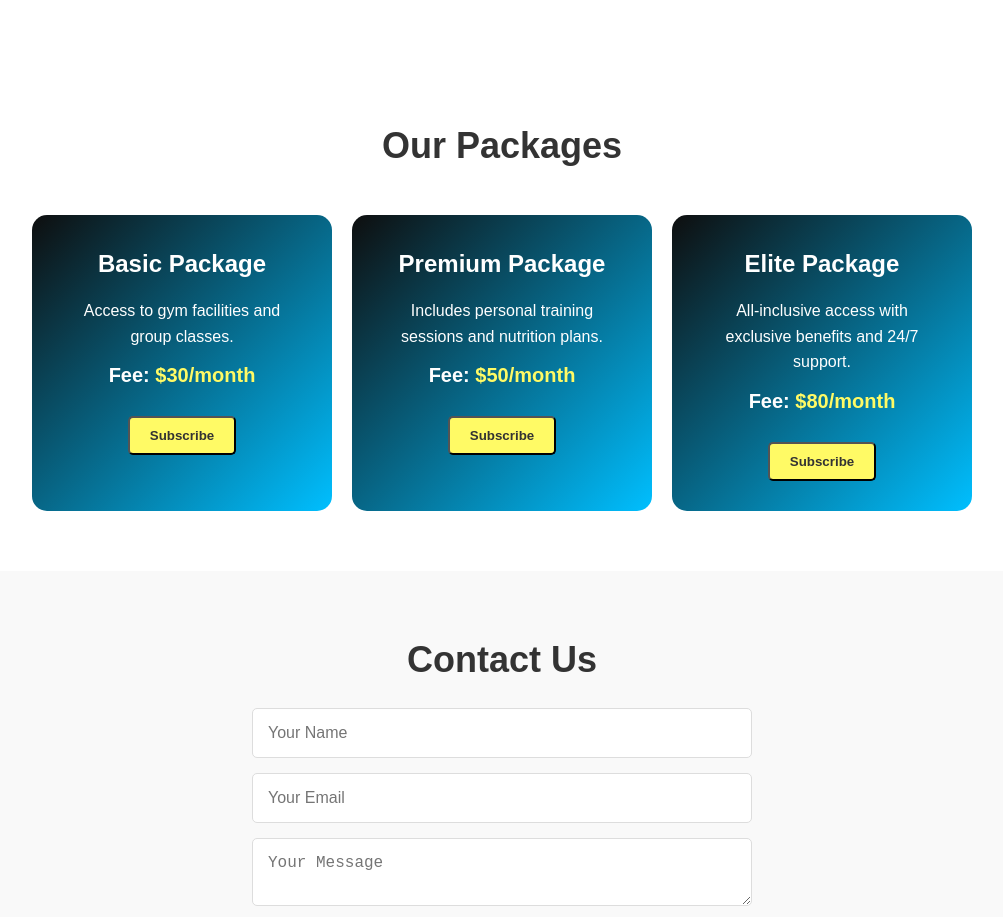
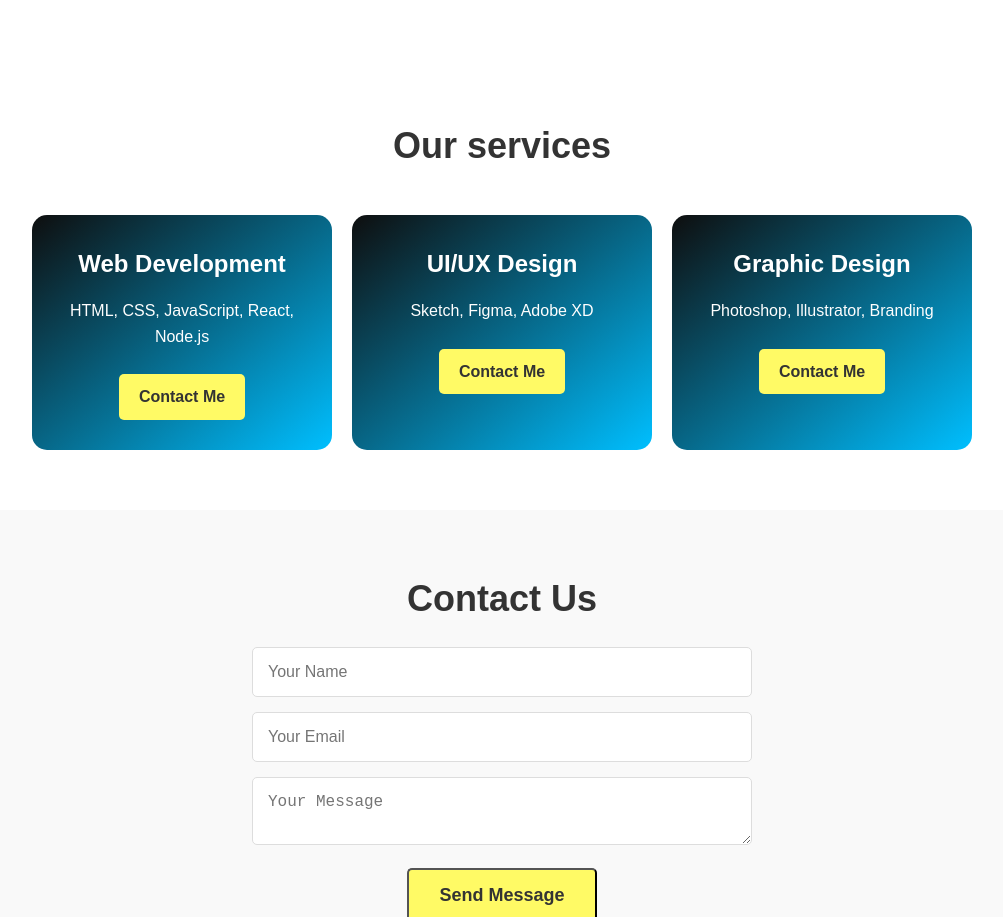
Before and after one commit to Shubhuscode/gym_website, a plain HTML site: page index.html in a window 1280 px wide. Shown: the part 1761-2678 px from the top of the page, without its empty margins (138-1141 px from the left). Drawn offline with Linux system fonts and the light colour scheme; some packages are replaced by stand-ins of ours; a script that the page names is missing.

Commit message:
Added the service changes as per task #15

```diff
--- a/index.html
+++ b/index.html
@@ -1,11 +1,13 @@
 <!DOCTYPE html>
 <html lang="en">
+
 <head>
     <meta charset="UTF-8">
     <meta name="viewport" content="width=device-width, initial-scale=1.0">
     <title>Shubham Ghaturle</title>
     <link rel="stylesheet" href="style.css">
 </head>
+
 <body>
     <!-- Header -->
     <header>
@@ -35,7 +37,8 @@
     <!-- About Section -->
     <section id="about">
         <h2>About Me</h2>
-            <p>Hi, I'm Shubham Ghaturle. I specialize in Java development. I have experience in building scalable and efficient applications, and I'm passionate about coding and solving complex problems.</p>
+        <p>Hi, I'm Shubham Ghaturle. I specialize in Java development. I have experience in building scalable and
+            efficient applications, and I'm passionate about coding and solving complex problems.</p>
     </section>
 
 
@@ -55,25 +58,22 @@
     <!-- Services Section -->
     <section id="services">
         <div class="container">
-                <h2>Our Packages</h2>
+            <h2>Our services</h2>
             <div class="services">
                 <div class="service">
-                        <h3>Basic Package</h3>
-                        <p>Access to gym facilities and group classes.</p>
-                        <p class="price">Fee: <span>$30/month</span></p>
-                        <button class="btn">Subscribe</button>
+                    <h3>Web Development</h3>
+                    <p>HTML, CSS, JavaScript, React, Node.js</p>
+                    <a href="#contact" class="btn">Contact Me</a>
                 </div>
                 <div class="service">
-                        <h3>Premium Package</h3>
-                        <p>Includes personal training sessions and nutrition plans.</p>
-                        <p class="price">Fee: <span>$50/month</span></p>
-                        <button class="btn">Subscribe</button>
+                    <h3>UI/UX Design</h3>
+                    <p>Sketch, Figma, Adobe XD</p>
+                    <a href="#contact" class="btn">Contact Me</a>
                 </div>
                 <div class="service">
-                        <h3>Elite Package</h3>
-                        <p>All-inclusive access with exclusive benefits and 24/7 support.</p>
-                        <p class="price">Fee: <span>$80/month</span></p>
-                        <button class="btn">Subscribe</button>
+                    <h3>Graphic Design</h3>
+                    <p>Photoshop, Illustrator, Branding</p>
+                    <a href="#contact" class="btn">Contact Me</a>
                 </div>
             </div>
         </div>
@@ -104,7 +104,7 @@
 
     <!-- JavaScript for Form Validation and SweetAlert -->
     <script>
-        document.getElementById("contactForm").addEventListener("submit", function(event) {
+        document.getElementById("contactForm").addEventListener("submit", function (event) {
             event.preventDefault();
 
             // Basic Validation
@@ -134,4 +134,5 @@
 
 
 </body>
+
 </html>
```
Lines whose indentation alone changed are shown as unchanged.
